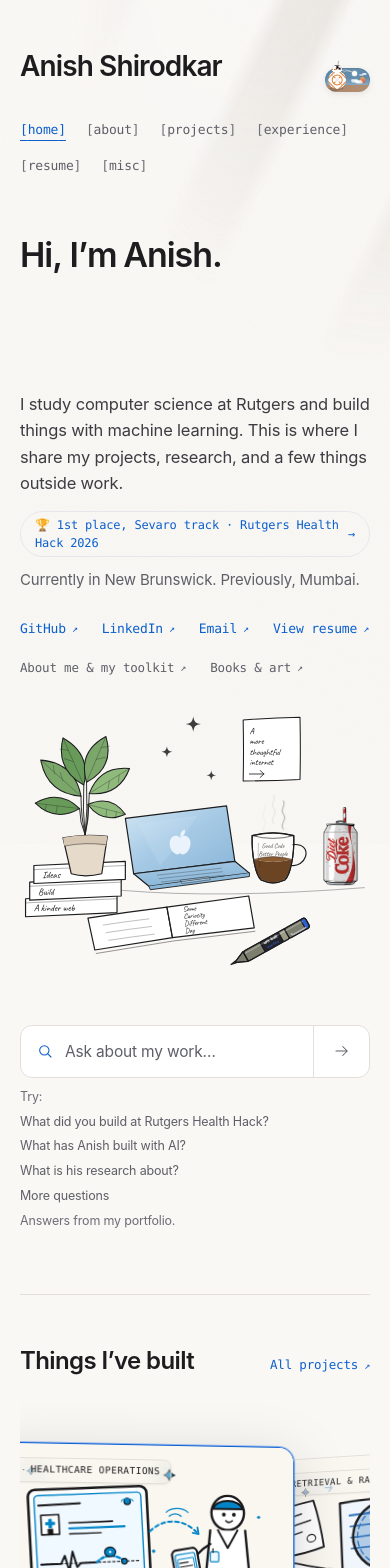
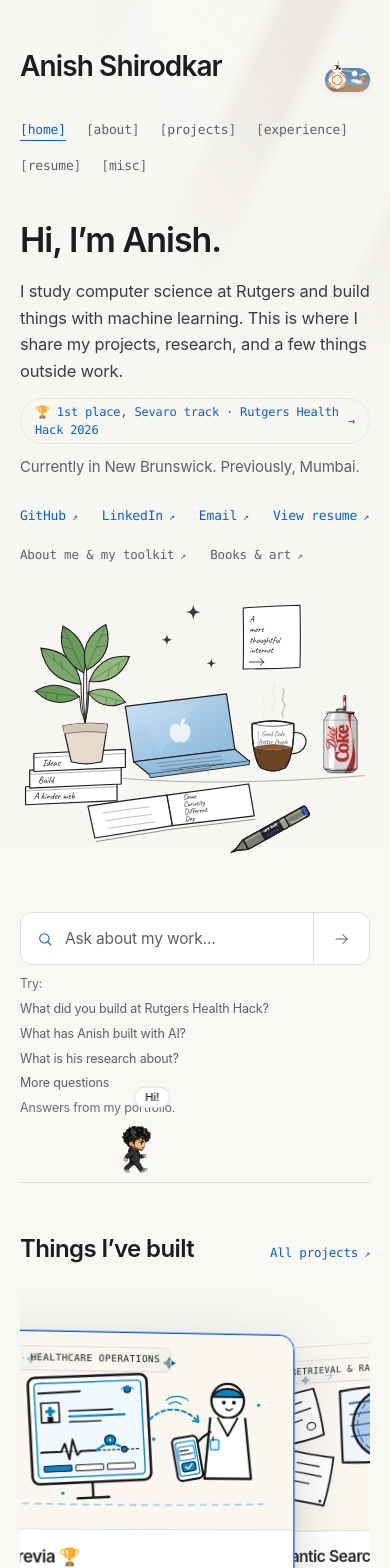
Before and after one commit to Anish0104/anish, a Next.js app: page / in a window 390 px wide. Shown: the top 1568 px of the page. Built offline with nearby package versions, Linux system fonts and the light colour scheme.

Commit message:
Fix hero heading legibility and restore interactive companion on homepage

```diff
--- a/app/page.tsx
+++ b/app/page.tsx
@@ -12,8 +12,8 @@ export default function HomePage() {
   return (
     <ImageCursorTrail>
       <Hero />
-      <div className="relative">
-        <CompanionSurface id="home-hero" height={52} offset={8} />
+      <div className="relative mt-8 sm:mt-10">
+        <CompanionSurface id="home-hero" height={60} offset={10} bleed={false} />
         <AskBar />
       </div>
 
--- a/components/Hero.tsx
+++ b/components/Hero.tsx
@@ -2,7 +2,6 @@ import Link from "next/link";
 import { profile, resume } from "@/data/profile";
 import DeskIllustration, { CAN_IMAGE_PATH } from "./DeskIllustration";
 import { hasPublicAsset } from "@/lib/assets";
-import GravityLetters from "@/components/ui/gravity-letters";
 
 export default function Hero() {
   return (
@@ -21,10 +20,9 @@ export default function Hero() {
           awkwardly on a narrow screen. The greeting fits on one line at every
           width, so in practice it never has to.
         */}
-        <GravityLetters
-          text={profile.headline}
-          className="text-balance text-[34px] font-semibold leading-[1.1] tracking-[-0.03em] sm:text-[42px] lg:text-[50px]"
-        />
+        <h1 className="text-balance text-[34px] font-semibold leading-[1.1] tracking-[-0.03em] text-text sm:text-[42px] lg:text-[50px]">
+          {profile.headline}
+        </h1>
 
         {/*
           A little tighter under the heading than before: one line of display
--- a/components/companion/SiteCompanion.tsx
+++ b/components/companion/SiteCompanion.tsx
@@ -128,6 +128,7 @@ function HeaderPerch({
   isDesktop,
   state,
   bubble,
+  onPointerDown,
 }: {
   /** The surname's own rect, in DOCUMENT coordinates. */
   box: { left: number; top: number; width: number };
@@ -136,6 +137,7 @@ function HeaderPerch({
   isDesktop: boolean;
   state: CompanionState;
   bubble: boolean;
+  onPointerDown?: (e: React.PointerEvent<HTMLDivElement>) => void;
 }) {
   // Solve the sprite size from the visible character width rather than the
   // other way round, so he measures the same against the letters at any size.
@@ -151,19 +153,16 @@ function HeaderPerch({
   /**
    * Centred over the back half of the surname, then converted out of document
    * space into the overlay's own.
-   *
-   * The overlay is `absolute`, so its coordinates are relative to whichever
-   * ancestor happens to be positioned. Writing a document coordinate straight
-   * into `left` only works while that ancestor is the document itself, and it
-   * silently adds the ancestor's offset twice the moment anything above gains
-   * `position: relative`. Subtracting the overlay's own origin makes the
-   * placement correct under any wrapper.
    */
   const left = Math.round(box.left + box.width * 0.66 - spriteWidth / 2 - origin.x);
   const top = Math.round(box.top - visible - origin.y);
 
   return (
-    <div className="absolute" style={{ left, top, width: spriteWidth }}>
+    <div
+      className="absolute pointer-events-auto cursor-grab hover:scale-105 transition-transform duration-150 select-none touch-none p-1 -m-1"
+      style={{ left, top, width: spriteWidth }}
+      onPointerDown={onPointerDown}
+    >
       {/*
         Bubble beside him rather than above: over the head it was clipped by
         the top of the viewport on a phone. To his left also keeps it clear of
@@ -800,16 +799,18 @@ export default function SiteCompanion() {
     headerBoxRef.current = headerBox;
   }, [headerBox]);
 
+  const isHome = pathname === "/";
+  const atHeader = isHome && headerBox !== null && !aboutVisible && phase === "surface" && !headerGreeted;
   const hasSurface = current >= 0;
   const offSurface = phase !== "surface";
-  const hidden = aboutVisible || (!hasSurface && !offSurface);
+  const hidden = aboutVisible || (!atHeader && !hasSurface && !offSurface);
   const running =
     mounted &&
     !reducedMotion &&
     tabVisible &&
     !overlayOpen &&
     !hidden &&
-    (onScreen || offSurface);
+    (onScreen || atHeader || offSurface);
 
   // The sprite unmounts while the About figure is on screen, so it has to be
   // positioned again when it comes back rather than painting at the origin.
@@ -832,11 +833,53 @@ export default function SiteCompanion() {
 
   /**
    * The perch's own behaviour.
-
+   *
+   * Greets once when the header first becomes properly visible in this visit,
+   * then settles into idle blinking with an infrequent wave.
+   */
+  useEffect(() => {
+    if (!atHeader || !headerInView || reducedMotion || !tabVisible || overlayOpen) return;
+    let cancelled = false;
+    let timer: number | undefined;
+
+    const queue = (ms: number, fn: () => void) => {
+      timer = window.setTimeout(() => {
+        if (!cancelled) fn();
+      }, ms);
+    };
+
+    const idleLoop = () => {
+      if (cancelled) return;
+      setPose(HEADER_PEEK.idleState);
+      queue(randomBetween(HEADER_WAVE_GAP.min, HEADER_WAVE_GAP.max), () => {
+        setPose(HEADER_PEEK.waveState);
+        queue(sequenceDuration(HEADER_PEEK.waveState) + 300, idleLoop);
+      });
+    };
+
+    queue(headerGreeted ? 0 : 260, () => {
+      if (headerGreeted) {
+        idleLoop();
+        return;
+      }
+      setHeaderGreeted(true);
+      setPose(HEADER_PEEK.waveState);
+      setBubble(true);
+      queue(HEADER_BUBBLE_MS, () => {
+        setBubble(false);
+        idleLoop();
+      });
+    });
+
+    return () => {
+      cancelled = true;
+      window.clearTimeout(timer);
+    };
+  }, [atHeader, headerInView, headerGreeted, reducedMotion, tabVisible, overlayOpen, setPose]);
 
   /* ---------------- behaviour ---------------- */
   useEffect(() => {
-    if (!running || phase !== "surface") return;
+    if (!running || atHeader || phase !== "surface") return;
     let cancelled = false;
 
     const showBubble = () => {
@@ -2047,11 +2090,20 @@ export default function SiteCompanion() {
       {debug ? (
         <CompanionDebug graph={graph} current={current} target={debugTarget} charWidth={charWidth} />
       ) : null}
-      {hidden ? null : (
+      {atHeader ? (
+        <HeaderPerch
+          box={headerBox}
+          origin={origin}
+          isDesktop={isDesktop}
+          state={state}
+          bubble={bubble}
+          onPointerDown={handlePointerDown}
+        />
+      ) : hidden ? null : (
         <div
           ref={spriteRef}
           className="absolute left-0 top-0 transition-opacity duration-500 will-change-transform"
-          style={{ opacity: onScreen ? 1 : 0 }}
+          style={{ opacity: onScreen || offSurface ? 1 : 0 }}
         >
           <div
             className={`relative pointer-events-auto select-none touch-none ${
--- a/lib/companion-surfaces.ts
+++ b/lib/companion-surfaces.ts
@@ -248,10 +248,10 @@ export function buildGraph(options: {
     const band = toDoc(rect);
 
     // The character stands on the bottom of the band. The space it needs is
-    // its own height plus headroom for the bubble, measured upward.
-    const needed = charHeight + BUBBLE_HEADROOM;
+    // its own height plus a small buffer, measured upward.
+    const needed = charHeight + 12;
     const bodyTop = band.bottom - needed;
-    if (band.bottom - band.top < charHeight * 0.5) continue;
+    if (band.bottom - band.top < charHeight * 0.4) continue;
 
     const pad = charWidth / 2 + SIDE_BUFFER;
     const spans: { start: number; end: number }[] = [];
```
